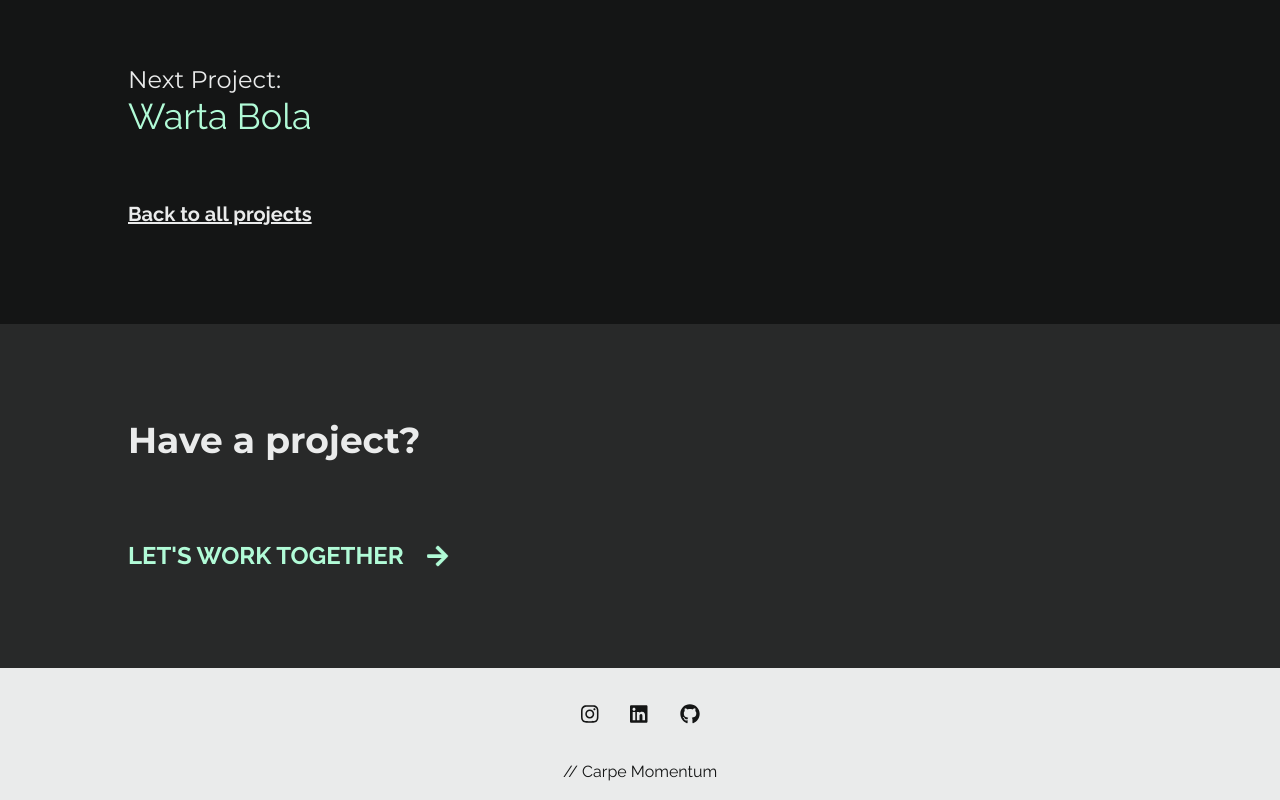
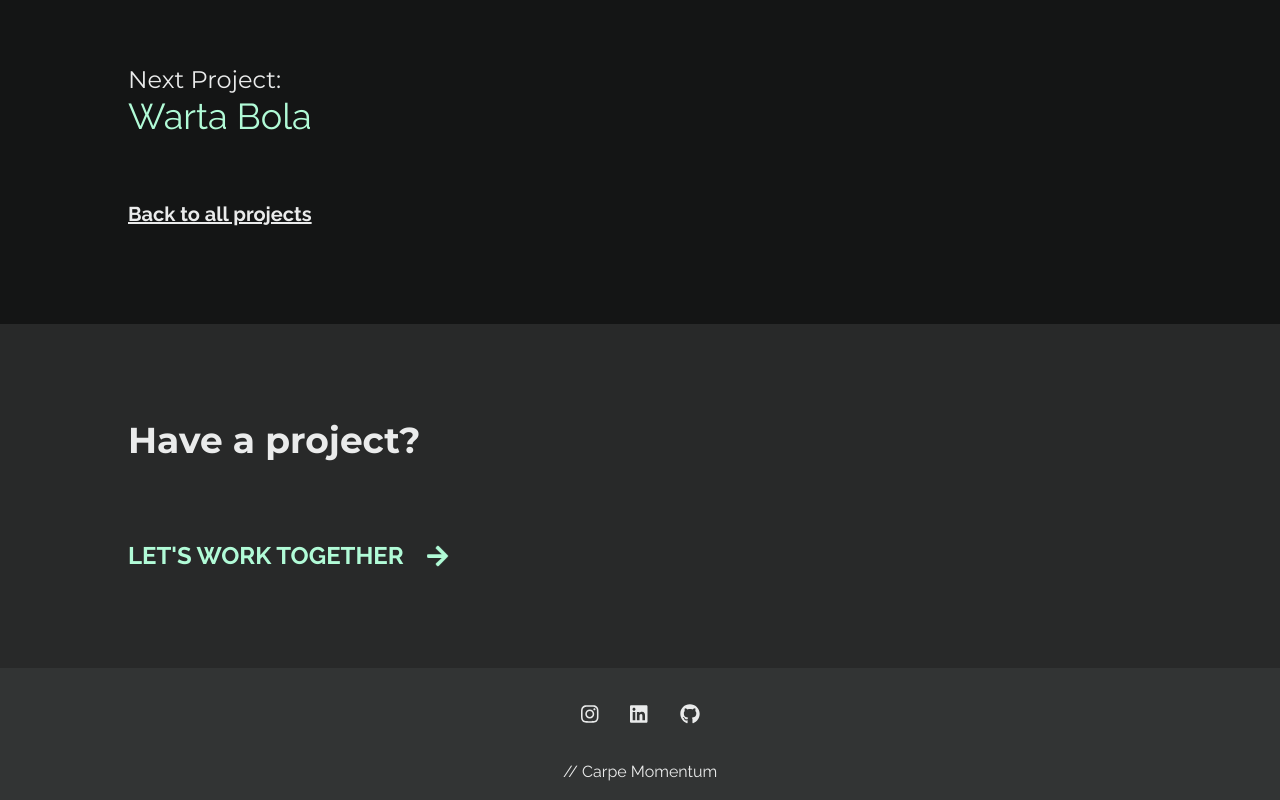
Before and after one commit to yogaajie2/porto, a Nuxt app: page /projects/flygoal in a window 1280 px wide. Shown: the part 3464-4264 px from the top of the page. Built offline with nearby package versions, Linux system fonts and the light colour scheme.

Commit message:
refactor: change sections with light backgrounds to darker colors

```diff
--- a/components/TheFooter.vue
+++ b/components/TheFooter.vue
@@ -1,6 +1,6 @@
 <template>
   <footer>
-    <section class="text-primary bg-secondary md:px-16 lg:px-24 xl:px-32">
+    <section class="bg-primary-lightest md:px-16 lg:px-24 xl:px-32">
       <div class="container flex flex-col justify-center py-4 space-y-4">
         <nav class="flex justify-center text-xl">
           <a
--- a/pages/projects/_id.vue
+++ b/pages/projects/_id.vue
@@ -66,7 +66,7 @@
       </IntersectionObserverTarget>
     </section>
 
-    <section class="py-8 bg-secondary text-primary xl:py-12">
+    <section class="py-8 bg-primary-light xl:py-12">
       <div class="container">
         <h2 class="mb-8 font-heading text-center xl:mb-12">Gallery</h2>
 
```
